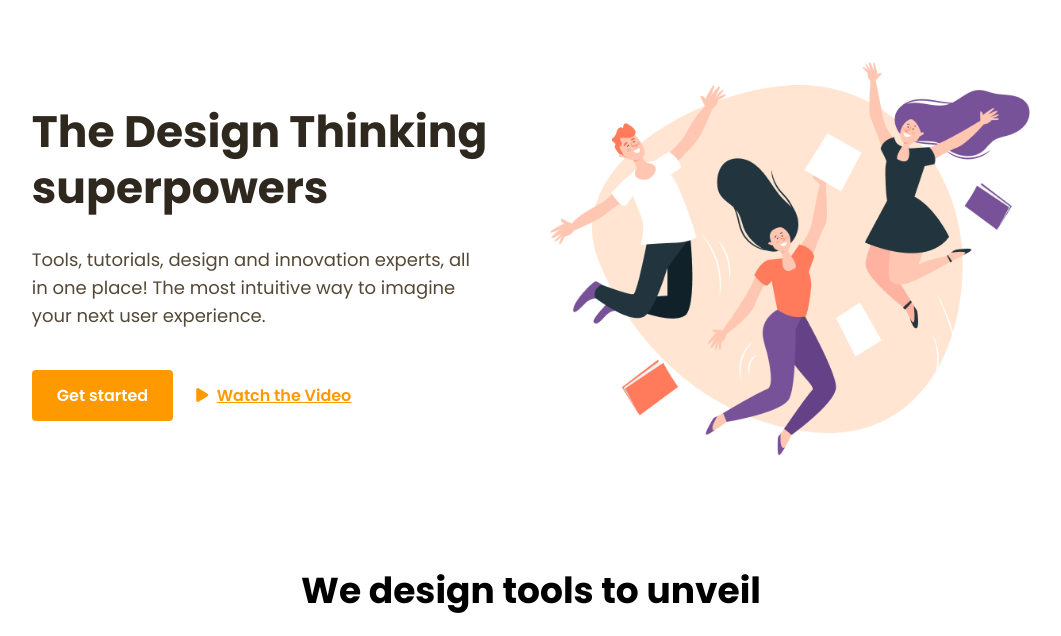
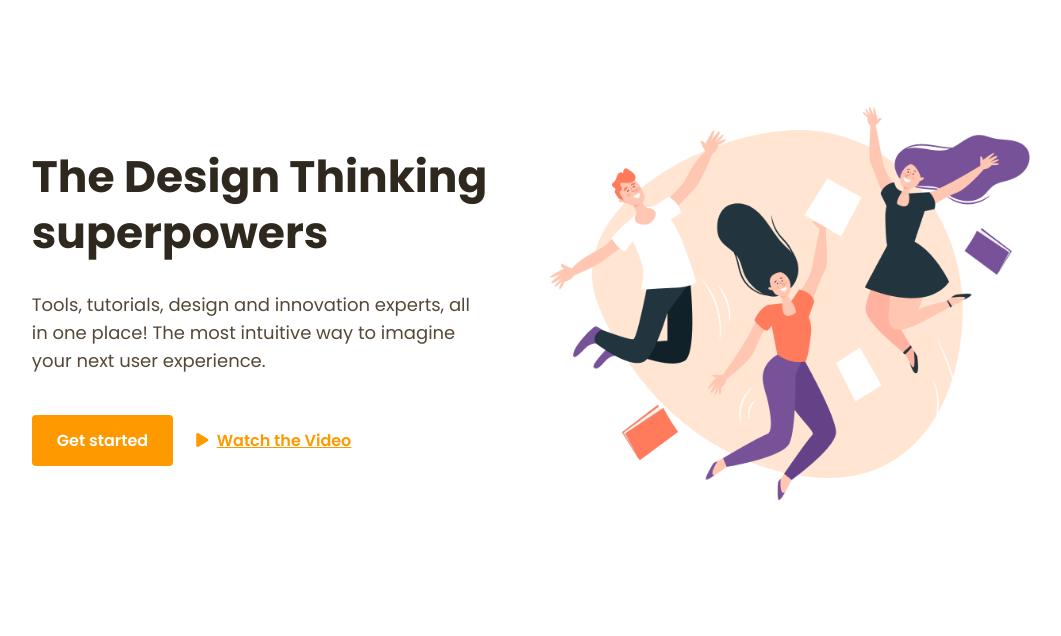
Before and after one commit to islandskan/productly-position-test, a plain HTML site: page index.html in a window 1280 px wide. Shown: the part 103-739 px from the top of the page, without its empty margins (109-1170 px from the left). Drawn offline with Linux system fonts and the light colour scheme.

Commit message:
fix padding on hero section

```diff
--- a/styles/index.css
+++ b/styles/index.css
@@ -43,7 +43,6 @@ body {
 }
 
 main {
-    /* border: 1px solid green; */
     padding: 20px 0;
 }
 
@@ -52,6 +51,8 @@ section {
     padding-top: 45px;
     padding-bottom: 45px;
 }
+
+/* Components */
 
 .menu {
     display: flex;
@@ -65,11 +66,9 @@ section {
     line-height: 28px;
     }
 
-
     .header__btns a:first-of-type {
         margin-right: 20px;
     }
-/* Components */
 
 .logo {
     margin-right: 10px;
@@ -127,7 +126,6 @@ section {
     color: #2f281e;
     font-size: 22px;
     font-weight: 600;
-    /* margin-bottom: 13px; */
 }
 
 .tools__container--card p {
@@ -515,9 +513,6 @@ form input:focus {
 
 @media screen and (min-width: 1200px) {
 
-    section {
-        padding-top: 10px;
-    }
     header,
     main,
     footer {
@@ -567,6 +562,7 @@ form input:focus {
 
 .hero {
     padding-top: 45px;
+    margin-top: 45px;
 }
 
 footer {
```
